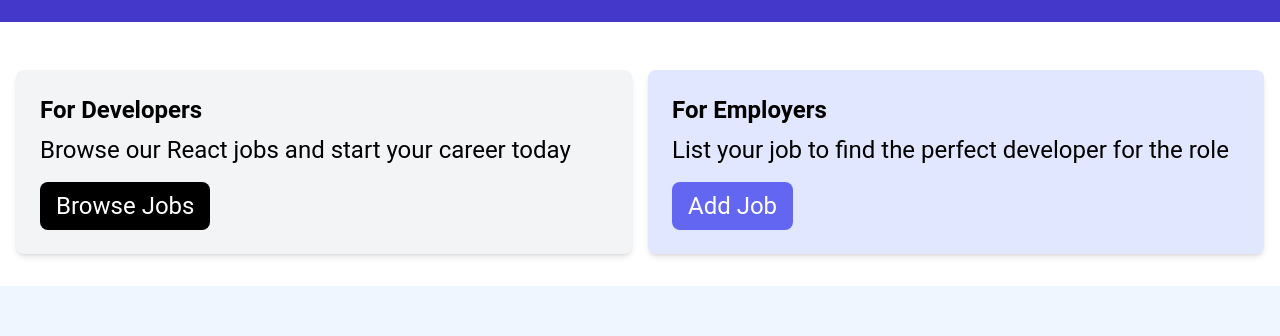
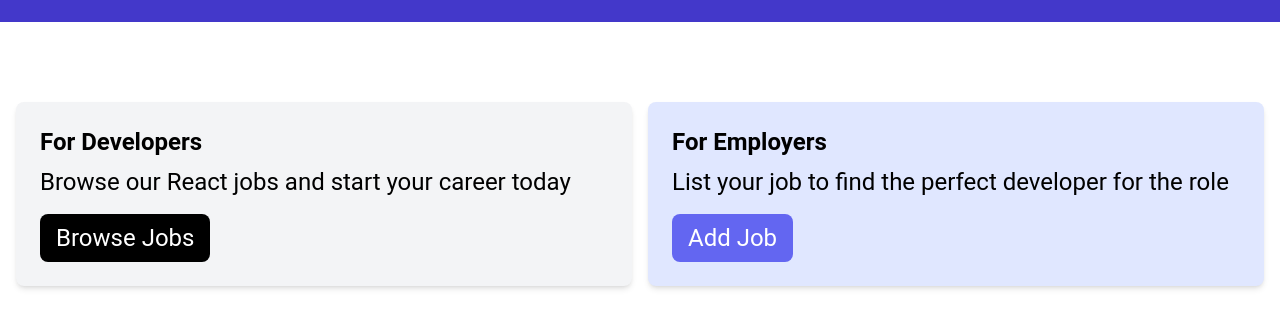
Before and after one commit to Ayman-ing/ReactJS-Learning-Courses, a React (Vite) app in the folder react-jobs/: page / in a window 1280 px wide. Shown: the part 339-675 px from the top of the page. Built offline with nearby package versions, Linux system fonts and the light colour scheme; no server answers.

Commit message:
adding the addJob page and form

```diff
--- a/react-jobs/src/App.jsx
+++ b/react-jobs/src/App.jsx
@@ -4,14 +4,16 @@ import HomePage from './pages/HomePage.jsx';
 import MainLayout  from './layouts/MainLayout.jsx';
 import JobsPage from './pages/JobsPage.jsx';
 import NotFoundPage from './pages/NotFoundPage.jsx';
-import JobPage from './pages/JobPage.jsx';
+import JobPage, {jobLoader} from './pages/JobPage.jsx';
+import AddJobPage from './pages/AddJobPage.jsx';
 const router = createBrowserRouter(
   createRoutesFromElements(
   <Route path="/" element={<MainLayout/>}>
   <Route index element={<HomePage/>} />
   <Route path="/jobs" element={<JobsPage/>} />
   <Route path="*" element={<NotFoundPage/>} />
-  <Route path="/jobs/:id" element={<JobPage/>} />
+  <Route path="/jobs/:id" element={<JobPage/>} loader={jobLoader} />
+  <Route path="/add-job" element={<AddJobPage/>} />
   </Route>
   ));
 
--- a/react-jobs/src/components/Card.jsx
+++ b/react-jobs/src/components/Card.jsx
@@ -2,7 +2,7 @@ import React from 'react'
 
 const Card = ({children,bg="bg-gray-100"}) => {
   return (
-    <><div className={`${bg} p-6 rounded-lg shadow-md`}>
+    <><div className={`${bg} p-6 rounded-lg shadow-md mb-8 mt-8  hover:border border-gray-300 p-4 `}>
         {children}</div></>
   )
 }
--- a/react-jobs/src/components/HomeCards.jsx
+++ b/react-jobs/src/components/HomeCards.jsx
@@ -4,7 +4,7 @@ const HomeCards = () => {
   return (
     <section className='py-4'>
       <div className='container-xl lg:container m-auto'>
-        <div className='grid grid-cols-1 md:grid-cols-2 gap-4 p-4 rounded-lg'>
+        <div className='grid grid-cols-1 md:grid-cols-2 gap-4 p-4 rounded-lg '>
           <Card>
             <h2 className='text-2xl font-bold'>For Developers</h2>
             <p className='mt-2 mb-4'>
--- a/react-jobs/src/components/JobListing.jsx
+++ b/react-jobs/src/components/JobListing.jsx
@@ -10,7 +10,7 @@ const JobListing = ({job}) => {
   }
   console.log("RERENDERED")
   return (
-    <div  className="bg-white rounded-xl shadow-md relative">
+    <div  className="bg-white rounded-xl shadow-md relative p-8 hover:border border-gray-300 p-4 ">
                 <div className="p-4">
                   <div className="mb-6">
                     <div className="text-gray-500 my-2">{job.type}</div>
--- a/react-jobs/vite.config.js
+++ b/react-jobs/vite.config.js
@@ -5,6 +5,7 @@ import react from '@vitejs/plugin-react'
 export default defineConfig({
   plugins: [react()],
   server: {
+
     proxy:{'/api' :{target : 'http://localhost:8000',
                     changeOrigin:true,
                     rewrite: (path) => path.replace(/^\/api/,'')
```
